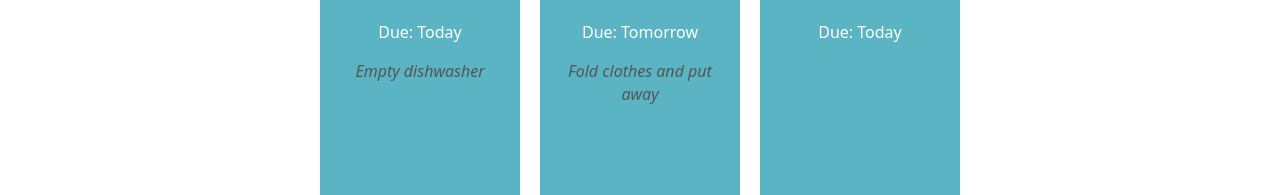
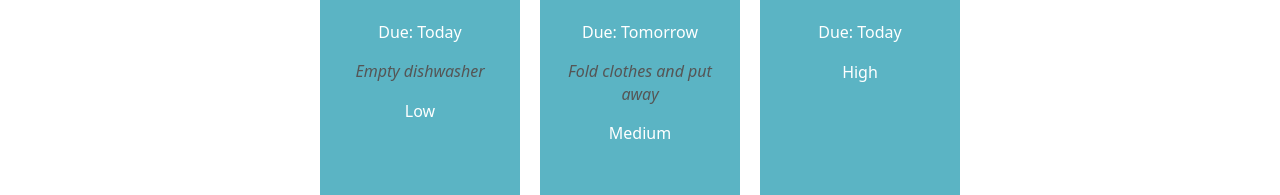
Before and after one commit to stephenp0320/react-basics-labs, a React (Vite) app in the folder tasky/: page / in a window 1280 px wide. Shown: the part 207-402 px from the top of the page. Built offline with nearby package versions, Linux system fonts and the light colour scheme.

Commit message:
Tasky Lab 2a - Exercise done

```diff
--- a/tasky/src/App.jsx
+++ b/tasky/src/App.jsx
@@ -5,9 +5,9 @@
 function App() {
   const [ taskState, setTaskState ] = useState({
     tasks: [
-      { id: 1, title:"Dishes", description: "Empty dishwasher", deadline: "Today" },
-      { id: 2, title: "Laundry", description: "Fold clothes and put away", deadline: "Tomorrow" },
-      { id: 3, title: "Tidy up", deadline: "Today" }
+      { id: 1, title:"Dishes", description: "Empty dishwasher", deadline: "Today", priority: "Low" },
+      { id: 2, title: "Laundry", description: "Fold clothes and put away", deadline: "Tomorrow", priority: "Medium" },
+      { id: 3, title: "Tidy up", deadline: "Today", priority: "High" }
     ]
   });
 
@@ -21,6 +21,7 @@
           description={task.description}
           deadline={task.deadline}
           key={task.id}
+          priority={task.priority}
         />
       ))}
 
--- a/tasky/src/components/Task.jsx
+++ b/tasky/src/components/Task.jsx
@@ -7,6 +7,8 @@
       <p className="title">{props.title}</p>
       <p>Due: {props.deadline}</p>
       <p className="description">{props.description}</p>
+      <p className="priority">{props.priority}</p>
+
     </div>
   );
 };
```
